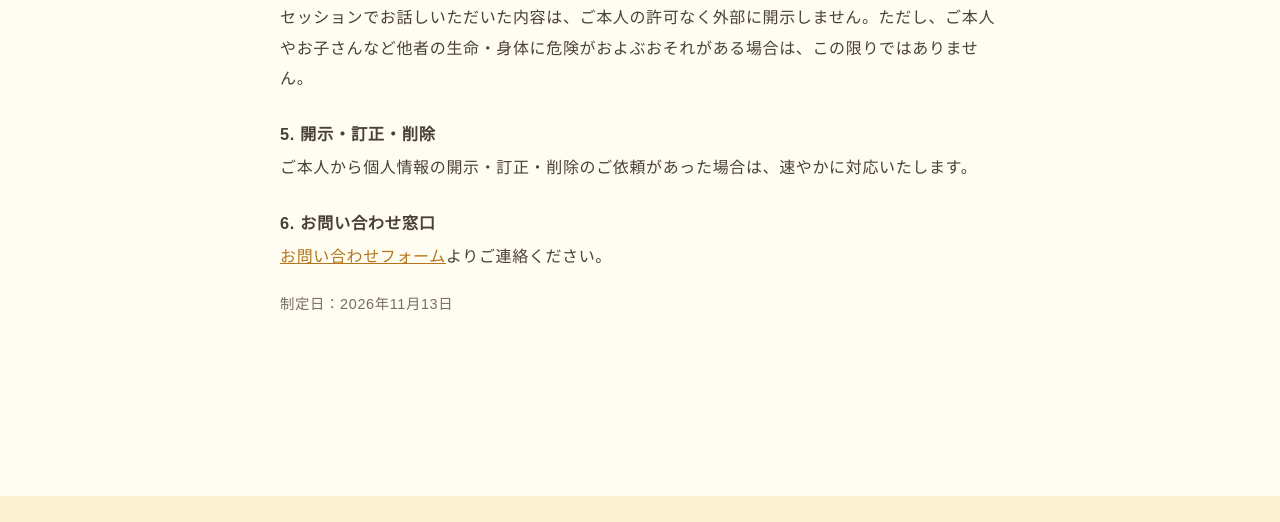
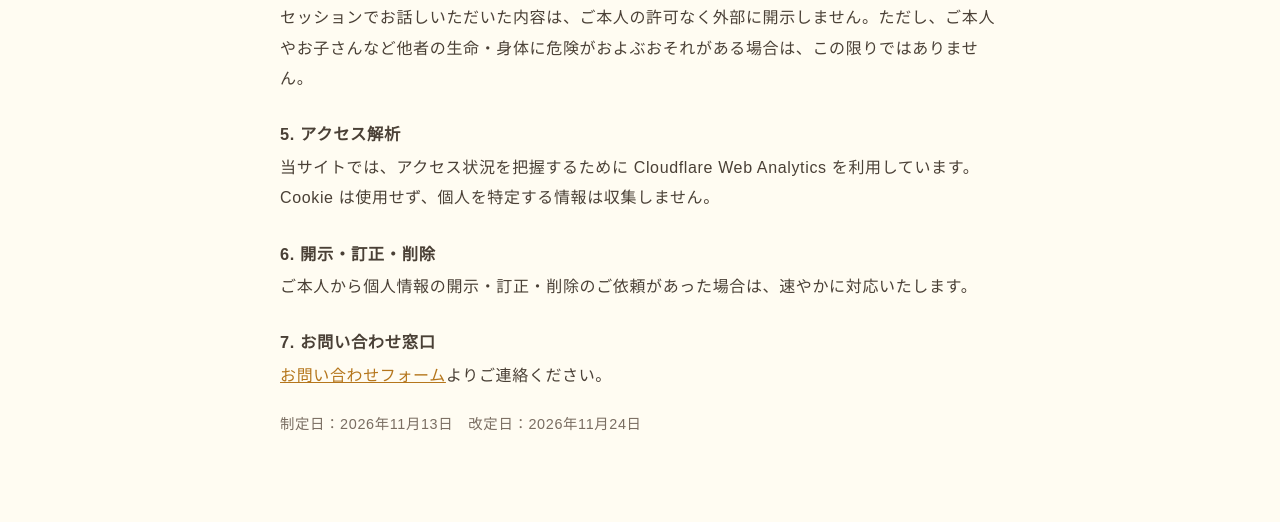
Before and after one commit to Megooey/sunnydaysparenting, a plain HTML site: page legal.html in a window 1280 px wide. Shown: the part 2536-3058 px from the top of the page. Drawn offline with Linux system fonts and the light colour scheme; a web font is replaced by a local one.

Commit message:
Cloudflare Web Analytics を全ページに追加、プライバシーポリシーにアクセス解析の項目を追記
Co-Authored-By: Claude Opus 5.5 <noreply@anthropic.com>

```diff
--- a/legal.html
+++ b/legal.html
@@ -81,11 +81,13 @@
       <p>法令に基づく場合を除き、ご本人の同意なく第三者に提供することはありません。なお、フォーム・予約・決済には外部サービス（Web3Forms、TimeRex、決済サービス等）を利用しており、それぞれのサービスの規約に基づいて情報が取り扱われます。</p>
       <h3>4. セッション内容の守秘</h3>
       <p>セッションでお話しいただいた内容は、ご本人の許可なく外部に開示しません。ただし、ご本人やお子さんなど他者の生命・身体に危険がおよぶおそれがある場合は、この限りではありません。</p>
-      <h3>5. 開示・訂正・削除</h3>
+      <h3>5. アクセス解析</h3>
+      <p>当サイトでは、アクセス状況を把握するために Cloudflare Web Analytics を利用しています。Cookie は使用せず、個人を特定する情報は収集しません。</p>
+      <h3>6. 開示・訂正・削除</h3>
       <p>ご本人から個人情報の開示・訂正・削除のご依頼があった場合は、速やかに対応いたします。</p>
-      <h3>6. お問い合わせ窓口</h3>
+      <h3>7. お問い合わせ窓口</h3>
       <p><a href="contact.html#form">お問い合わせフォーム</a>よりご連絡ください。</p>
-      <p style="color:var(--text-sub);font-size:.9rem">制定日：2026年11月13日</p>
+      <p style="color:var(--text-sub);font-size:.9rem">制定日：2026年11月13日　改定日：2026年11月24日</p>
     </div>
   </section>
 </main>
@@ -116,5 +118,6 @@
   </div>
 </footer>
 
+<!-- Cloudflare Web Analytics --><script type='module' src='https://static.cloudflareinsights.com/beacon.min.js' data-cf-beacon='{"token": "198535470a4544639562cb1b1f3bb78f"}'></script><!-- End Cloudflare Web Analytics -->
 </body>
 </html>
```
Also changed, not shown: about.html (+1 -0 lines), contact.html (+1 -0 lines), faq.html (+1 -0 lines), index.html (+1 -0 lines), service.html (+1 -0 lines), voice.html (+1 -0 lines).
